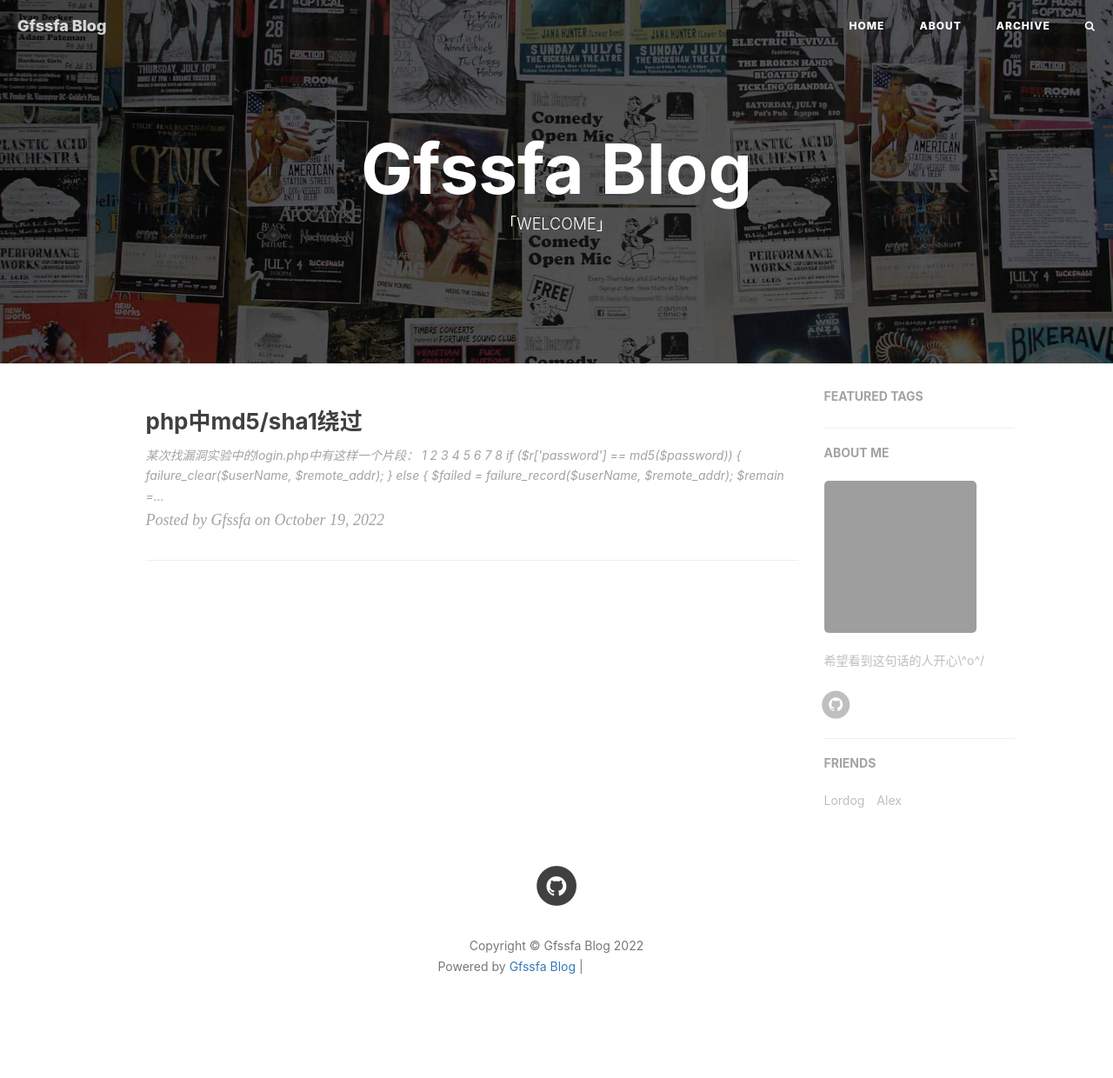
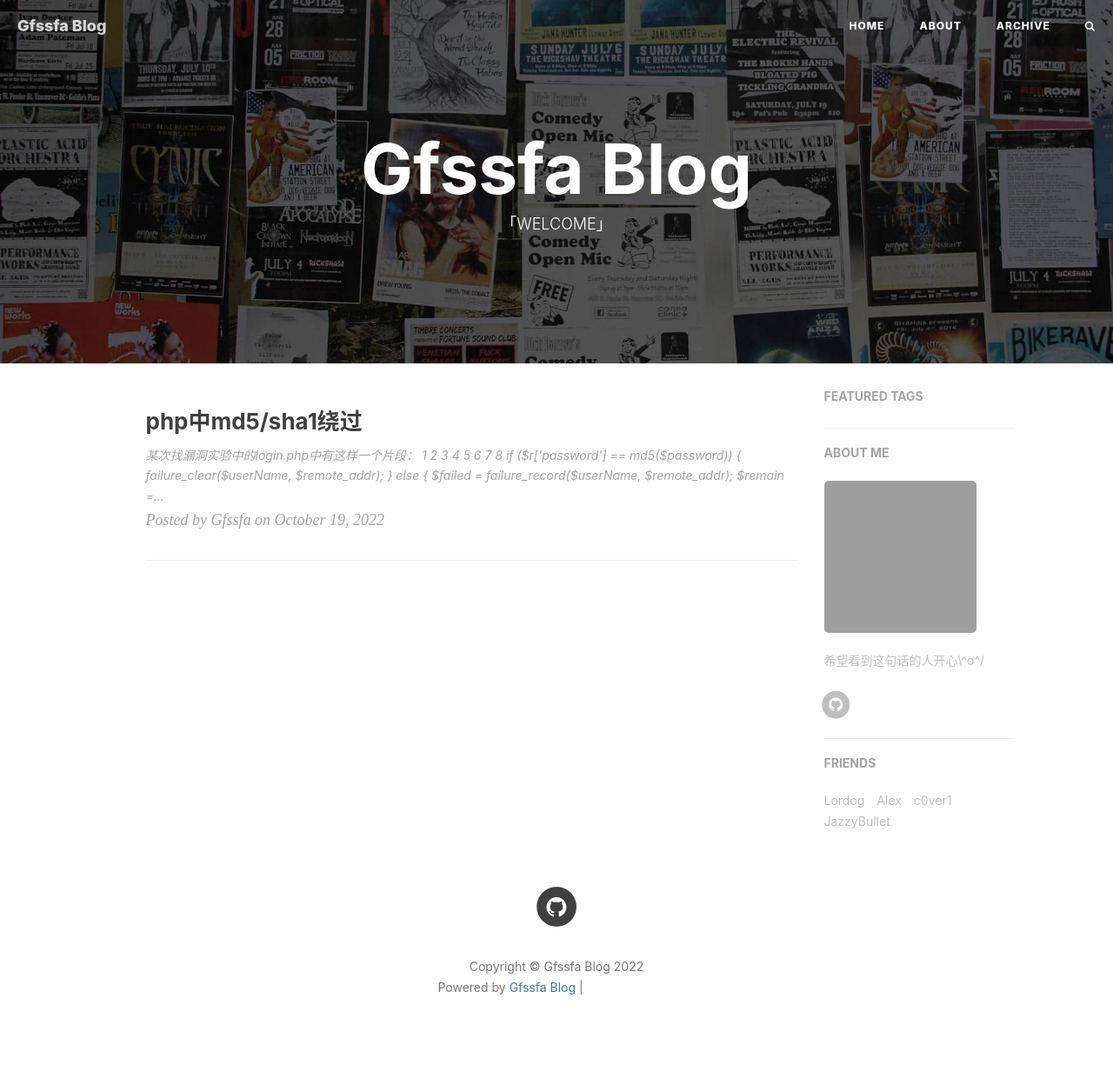
Before and after one commit to Gfssfa/Gfssfa.github.io, a Jekyll site: the page built from index.html, in a window 1280 px wide. Shown: the whole page at 87% size. Built offline with Jekyll 4.4.1, drawn with Linux system fonts in a browser that asks for light colours; nearby versions of some CDN libraries; the list of posts is cut into pages by our own code; comment, search, counter and statistics services are not loaded; before the commit the page ends 1216 px from its top, so only the background shows below that; grey boxes are pictures that could not be loaded.

Commit message:
Update _config.yml

```diff
--- a/_config.yml
+++ b/_config.yml
@@ -93,4 +93,6 @@ friends:
   [
     { title: "Lordog", href: "https://github.com/Lordog" },
     { title: "Alex", href: "https://github.com/CSWangXY" },
+    { title: "c0ver1", href: "https://github.com/CSWangXY" },
+    { title: "JazzyBullet", href: "https://github.com/JazzyBullet" },
   ]
```
